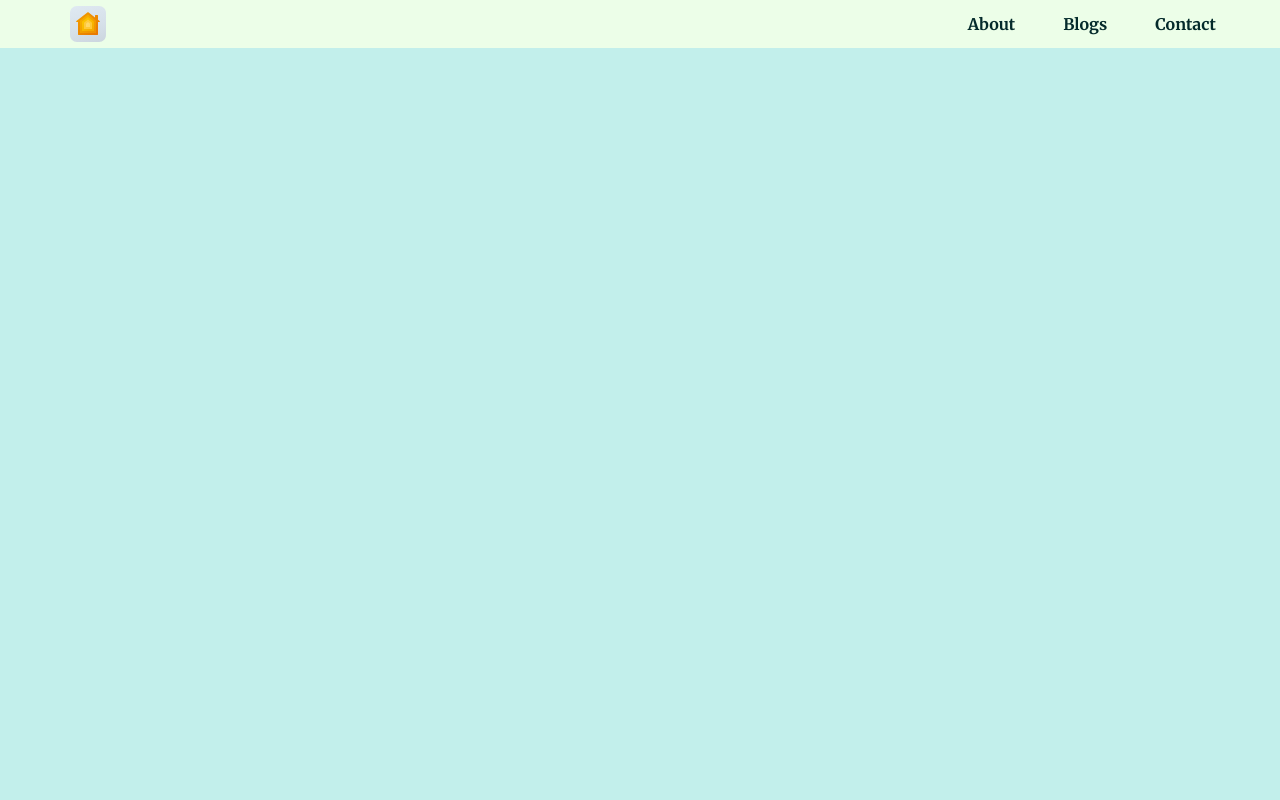
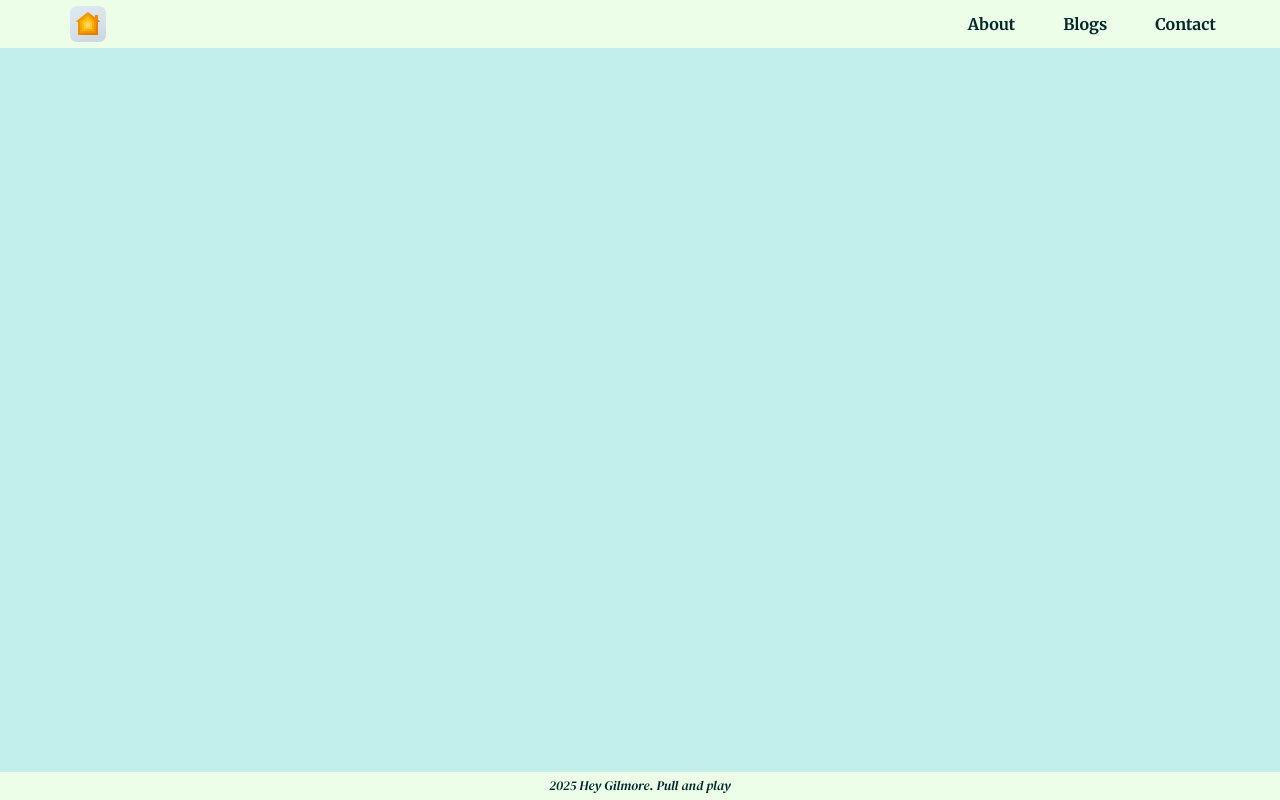
Before and after one commit to HeyGilmore/blog_01, a website built with webpack: page src/index.html in a window 1280 px wide. Built offline with nearby package versions, Linux system fonts and the light colour scheme.

Commit message:
footer created

```diff
--- a/src/css/styles.css
+++ b/src/css/styles.css
@@ -21,3 +21,14 @@ body {
   font-style: normal;
   font-optical-sizing: auto;
 }
+
+footer {
+  position: fixed;
+  left: 0;
+  bottom: 0;
+  width: 100%;
+  background-color: #ecfee8;
+  color: #042a2b;
+  text-align: center;
+  padding: 4px 0;
+}
--- a/src/index.html
+++ b/src/index.html
@@ -68,5 +68,15 @@
       </ul>
     </nav>
     <!----- END of NAVIGATION ----->
+
+    <!----- Start of NAVIGATION ----->
+    <div id="mainSection"></div>
+
+    <!----- Start of Footer ----->
+    <footer aria-label="Site Footer">
+      <div>
+        <h5>2025 Hey Gilmore. Pull and play</h5>
+      </div>
+    </footer>
   </body>
 </html>
```
